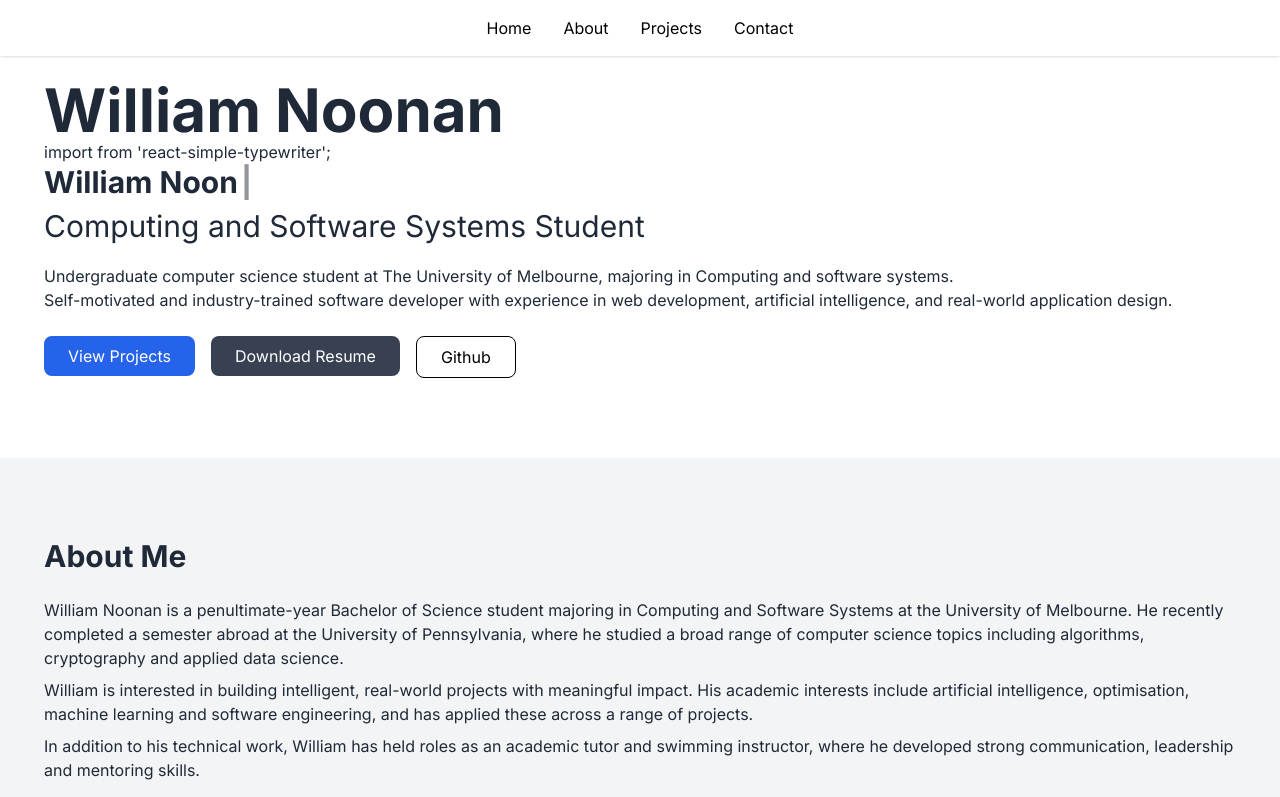
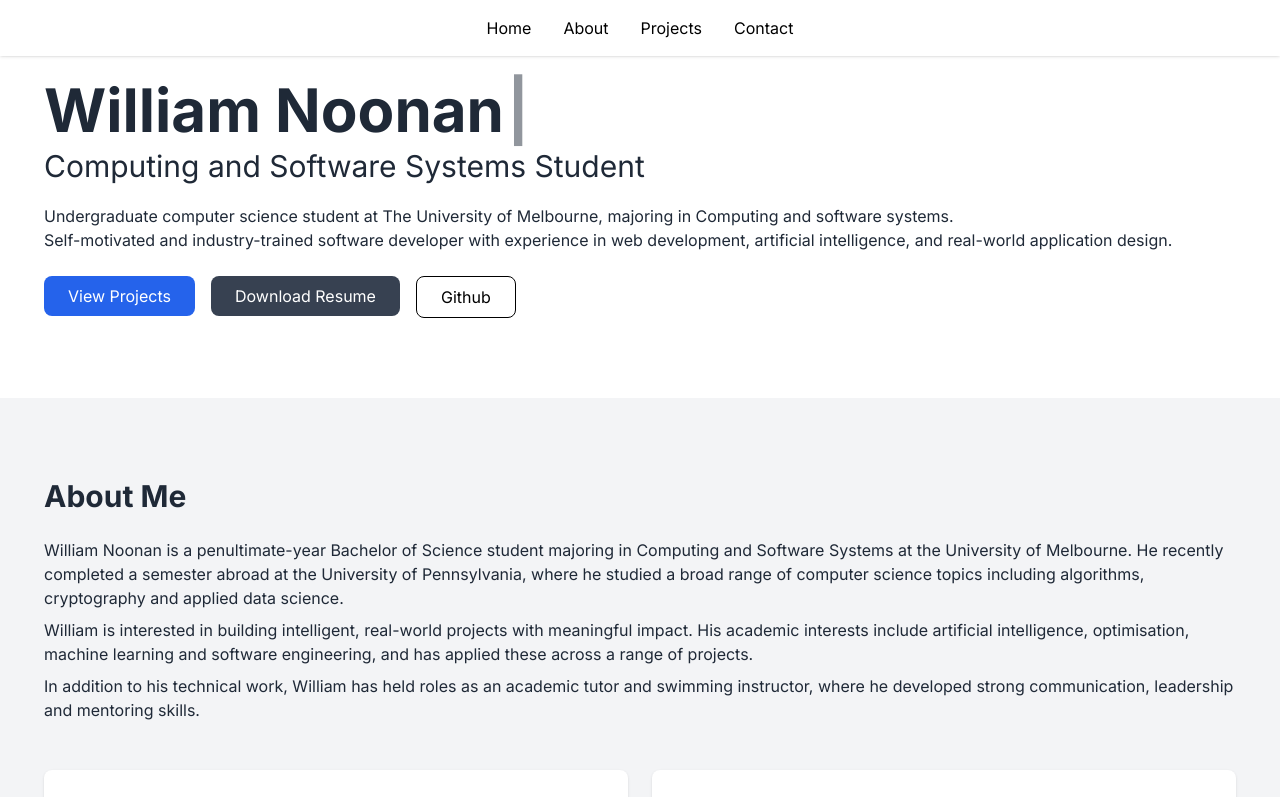
Before and after one commit to WillNoon/portfolio-website, a React (Create React App) app: page / in a window 1280 px wide. Shown: the top 797 px of the page. Built offline with nearby package versions, Linux system fonts and the light colour scheme.

Commit message:
Update Home.js

```diff
--- a/src/pages/Home.js
+++ b/src/pages/Home.js
@@ -4,17 +4,15 @@ function Home(){
     return (
         <div id="home" className="px-6 py-20 bg-white text-gray-800 animate-fade font-sans">
             <div className="mx-5">
-                <h1 className="text-6xl font-bold">William Noonan</h1>
-                import { Typewriter } from 'react-simple-typewriter';
 
-                <h1 className="text-3xl font-bold">
+                <h1 className="text-6xl font-bold">
                 <Typewriter
                     words={['William Noonan']}
                     loop={0}
                     cursor
                     cursorStyle="|"
-                    typeSpeed={70}
-                    deleteSpeed={50}
+                    typeSpeed={20}
+                    deleteSpeed={0}
                     delaySpeed={1500}
                 />
                 </h1>
```
